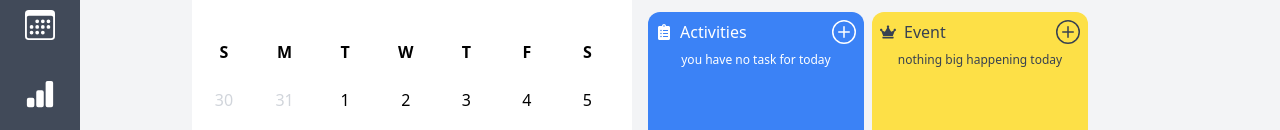
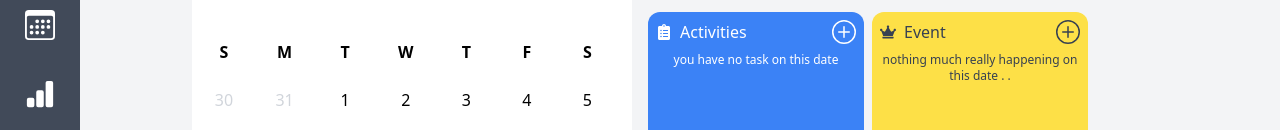
Before and after one commit to megatronhehe/calendar-app, a React (Vite) app: page / in a window 1280 px wide. Shown: the part 156-286 px from the top of the page. Built offline with nearby package versions, Linux system fonts and the light colour scheme.

Commit message:
fix: fix how text are arranged n stuff

```diff
--- a/src/pages/Main/DateDetailsActivity.jsx
+++ b/src/pages/Main/DateDetailsActivity.jsx
@@ -18,10 +18,10 @@ const DateDetailsActivity = ({
 	// Elements
 	const detailsTextElement =
 		countTasks < 1
-			? "you have no tasks for today"
+			? "no listed activities on this date . ."
 			: `you have ${countTasks ? countTasks : "no"} task${
 					countTasks > 1 ? "s" : ""
-			  } for today`;
+			  } on this date`;
 	const isAllTasksComplete = countTasks > 0 && countTasksDone === countTasks;
 
 	const percentageTextElement =
--- a/src/pages/Main/DateDetailsEvent.jsx
+++ b/src/pages/Main/DateDetailsEvent.jsx
@@ -35,7 +35,7 @@ const DateDetailsEvent = ({
 		? `you have ${
 				filterEventsByDateArray.length > 1 ? "events" : "an event"
 		  } today!`
-		: "nothing big happening today";
+		: "nothing much really happening on this date . .";
 
 	return (
 		<section className="relative w-1/2 p-2 overflow-hidden text-gray-700 bg-yellow-300 rounded-xl">
```
